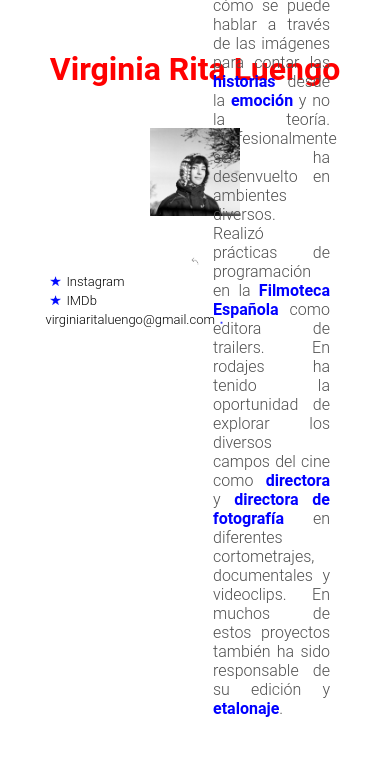
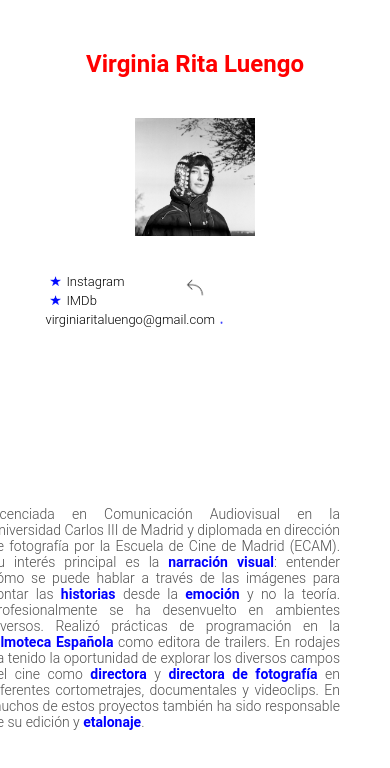
Before and after one commit to paulala94/virginiaritaluengo, a Vue app: page /sobre-mi in a window 390 px wide. Shown: the top 768 px of the page. Built offline with nearby package versions, Linux system fonts and the light colour scheme.

Commit message:
fixed responsive about

```diff
--- a/src/views/AboutView.vue
+++ b/src/views/AboutView.vue
@@ -136,4 +136,46 @@ li img {
 .back img:hover {
     content: url('../assets/estrellaflecha.png');
 }
+
+@media (max-width: 768px) {
+    #info img {
+        width: 150px;
+    }
+
+    .info-box {
+        width: 90%;
+        margin: 0 auto;
+    }
+
+    #about-links a {
+        font-size: 12px;
+    }
+
+    .back img {
+        width: 25px;
+    }
+}
+
+@media (max-width: 480px) {
+    #container-about h1 {
+        font-size: 24px;
+    }
+
+    #info img {
+        width: 120px;
+    }
+
+    .info-box {
+        padding: 10px;
+        font-size: 14px;
+    }
+
+    #about-links a {
+        font-size: 11px;
+    }
+
+    .back img {
+        width: 20px;
+    }
+}
 </style>
```
Also changed, not shown: 7 other files (tests, documents, lock files or other folders).
